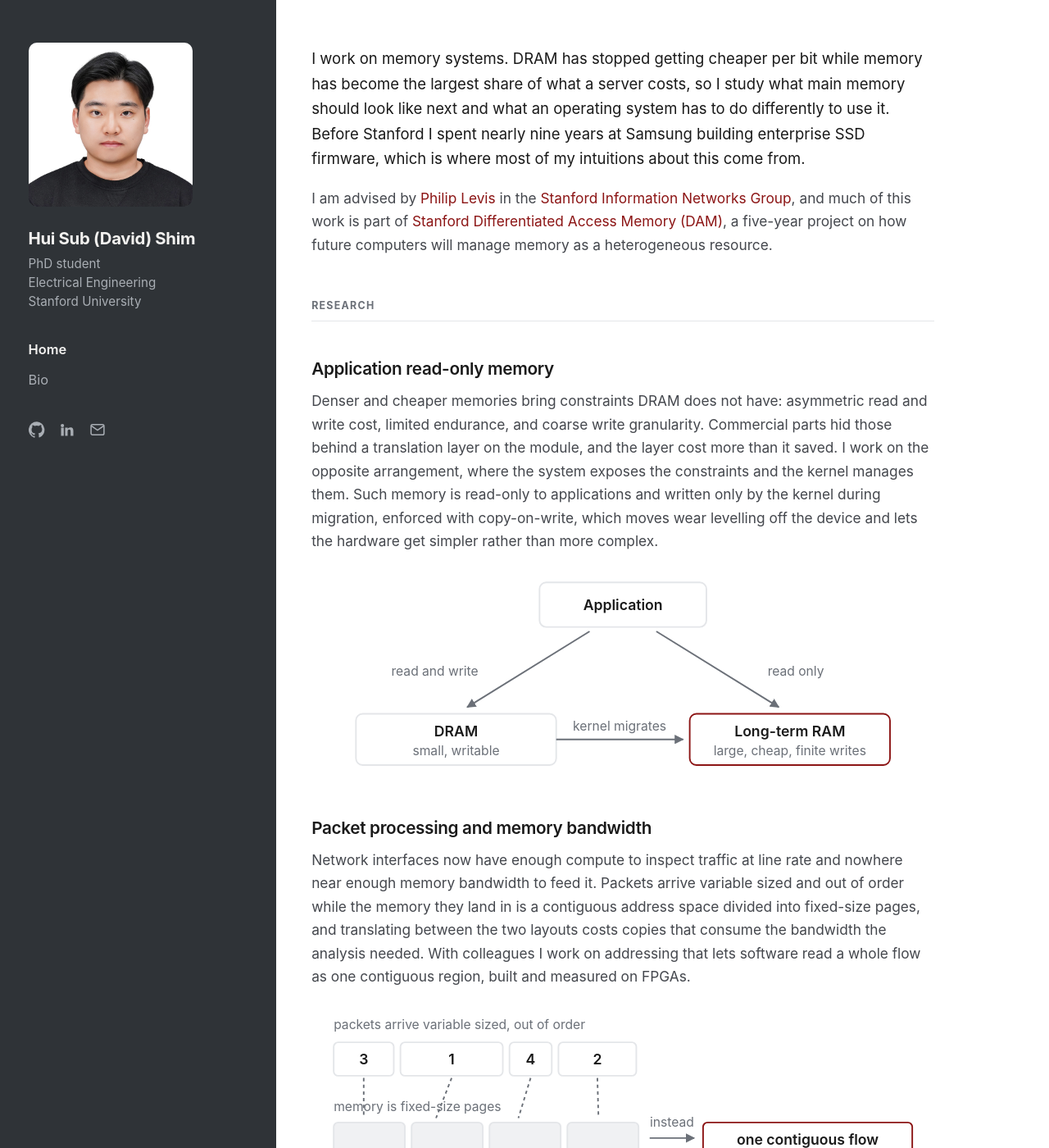
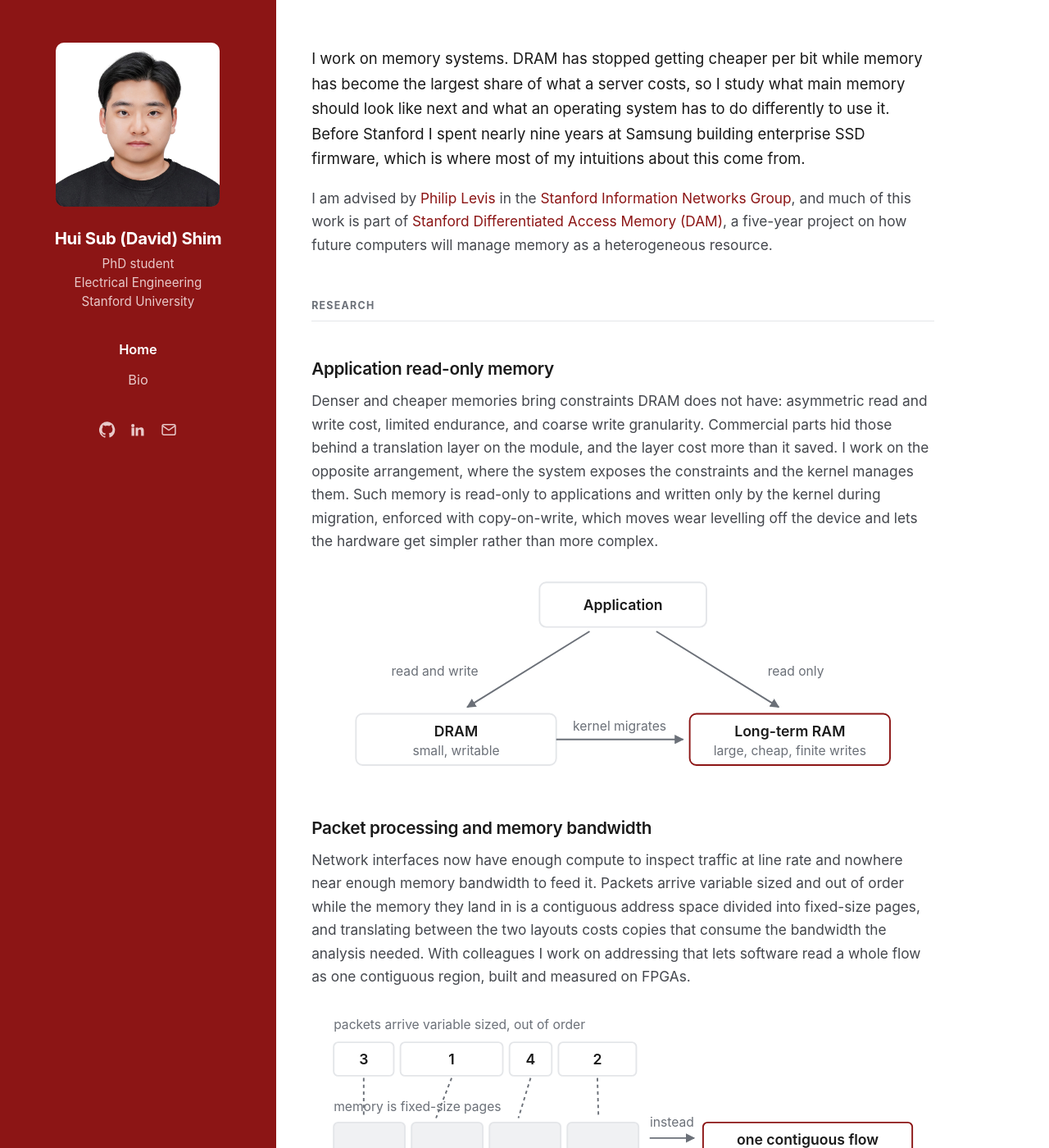
Before and after one commit to davidshim0/davidshim0.github.io, a Jekyll site: the page built from index.html, in a window 1280 px wide and 1400 px high. Shown: the whole window at 82% size. Built offline with Jekyll 4.4.1, drawn with Linux system fonts in a browser that asks for light colours; some of the changed text lies outside the part shown.

Commit message:
Cardinal rail, centred; publication links become icons
Rail is Stanford cardinal and its contents are centre aligned. The
publication PDF, publisher-page and summary links now use the same icons
as the SING site, inlined rather than loaded through a plugin, since
GitHub Pages only runs allowlisted Jekyll plugins.

Chooser gains Samsung blue and lighter variants of both it and cardinal.

Co-Authored-By: Claude Opus 5 <noreply@anthropic.com>

```diff
--- a/_includes/pub.html
+++ b/_includes/pub.html
@@ -9,8 +9,30 @@
   </div>
   <div class="pub-venue">{{ include.pub.venue }}, {{ include.pub.year }}</div>
   <div class="pub-links">
-    {% if include.pub.pdf %}<a href="{{ include.pub.pdf }}">PDF</a>{% endif %}
-    {% if include.pub.doi %}<a href="{{ include.pub.doi }}">Publisher page</a>{% endif %}
-    {% if include.pub.summary %}<a href="{{ include.pub.summary }}">Summary</a>{% endif %}
+    {% if include.pub.pdf %}
+    <a class="pub-icon is-pdf" href="{{ include.pub.pdf | relative_url }}" title="PDF" aria-label="PDF">
+      <svg viewBox="0 0 24 24" fill="none" width="20" height="20">
+        <path fill="#8c1515" d="M5.9 1.5h8.4l5.8 5.8v14a2.2 2.2 0 0 1-2.2 2.2H5.9a2.2 2.2 0 0 1-2.2-2.2V3.7a2.2 2.2 0 0 1 2.2-2.2z"/>
+        <path fill="#ffffff" fill-opacity="0.45" d="M14.3 1.5l5.8 5.8h-5.8z"/>
+        <text x="11.8" y="17.6" text-anchor="middle" fill="#ffffff" font-family="Helvetica,Arial,sans-serif" font-weight="700" font-size="7.3">PDF</text>
+      </svg>
+    </a>
+    {% endif %}
+    {% if include.pub.doi %}
+    <a class="pub-icon" href="{{ include.pub.doi }}" title="Publisher page" aria-label="Publisher page">
+      <svg viewBox="0 0 19 19" width="20" height="20" stroke="currentColor" fill="none">
+        <path stroke-width="1.17359" d="m 9.4490241,0.58679495 a 8.9081759,8.6969871 0 1 0 0.09136,0 z"/>
+        <path stroke-width="0.812487" d="M 9.4947041,0.53622655 V 17.9302 M 18.40288,9.2332135 H 0.58652827 M 2.5965782,3.8812216 a 11.877568,11.595983 0 0 0 13.7962528,0 m 0,10.7039834 a 11.877568,11.595983 0 0 0 -13.7962528,0 M 8.8094604,0.75922615 a 11.420738,11.149983 0 0 0 0,17.03717485 m 1.3704896,0 a 11.420738,11.149983 0 0 0 0,-17.03717485"/>
+      </svg>
+    </a>
+    {% endif %}
+    {% if include.pub.summary %}
+    <a class="pub-icon" href="{{ include.pub.summary }}" title="AI summary" aria-label="AI summary">
+      <svg viewBox="0 0 24 24" fill="none" stroke="currentColor" stroke-width="1.7" stroke-linecap="round" stroke-linejoin="round" width="20" height="20">
+        <path d="M13.2 2.6l1.9 5.1 5.1 1.9-5.1 1.9-1.9 5.1-1.9-5.1-5.1-1.9 5.1-1.9z"/>
+        <path d="M6.1 15.4l.9 2.4 2.4.9-2.4.9-.9 2.4-.9-2.4-2.4-.9 2.4-.9z"/>
+      </svg>
+    </a>
+    {% endif %}
   </div>
 </li>
--- a/assets/css/style.css
+++ b/assets/css/style.css
@@ -8,8 +8,8 @@
   --ink: #1a1a1a;  --ink-soft: #44474d;  --ink-quiet: #6b7078;
   --rule: #e4e6e9; --rule-soft: #f0f1f3; --accent: #8c1515; --bg: #fff;
 
-  --rail-bg: #2f3337; --rail-ink: #f2f1ef; --rail-quiet: #a9aeb4;
-  --rail-line: #474c52; --rail-w: 19.5rem;
+  --rail-bg: #8C1515; --rail-ink: #FFFFFF; --rail-quiet: #E8C9C9;
+  --rail-line: #A33A3A; --rail-w: 19.5rem;
 
   --sans: "Inter", -apple-system, BlinkMacSystemFont, "Segoe UI", Roboto,
           "Helvetica Neue", Arial, sans-serif;
@@ -32,7 +32,7 @@ a:hover { text-decoration: underline; text-underline-offset: 2px; }
 .rail { background: var(--rail-bg); color: var(--rail-ink); }
 .rail-inner {
   position: sticky; top: 0; padding: 3rem 2rem 2.5rem;
-  display: flex; flex-direction: column; align-items: flex-start;
+  display: flex; flex-direction: column; align-items: center; text-align: center;
 }
 .rail-photo {
   width: 200px; height: 200px; border-radius: 10px; object-fit: cover;
@@ -42,15 +42,15 @@ a:hover { text-decoration: underline; text-underline-offset: 2px; }
 .rail-name { font-size: 1.18rem; font-weight: 650; letter-spacing: -0.015em; line-height: 1.3; }
 .rail-role { color: var(--rail-quiet); font-size: 0.88rem; line-height: 1.5; margin-top: 0.4rem; }
 
-.rail-nav { display: flex; flex-direction: column; gap: 0.1rem; margin: 1.75rem 0 0; width: 100%; }
+.rail-nav { display: flex; flex-direction: column; align-items: center; gap: 0.1rem; margin: 1.75rem 0 0; width: 100%; }
 .rail-nav a {
   color: var(--rail-quiet); font-size: 0.95rem; padding: 0.2rem 0;
-  border-bottom: 1px solid transparent; width: fit-content;
+  border-bottom: 1px solid transparent;
 }
 .rail-nav a:hover { color: var(--rail-ink); text-decoration: none; }
 .rail-nav a.is-current { color: var(--rail-ink); font-weight: 600; }
 
-.social { display: flex; gap: 1rem; margin-top: 1.9rem; }
+.social { display: flex; justify-content: center; gap: 1rem; margin-top: 1.9rem; }
 .social a { color: var(--rail-quiet); display: flex; }
 .social a:hover { color: var(--rail-ink); }
 .social svg { display: block; }
@@ -98,7 +98,11 @@ p { margin: 0 0 1.1rem; color: var(--ink-soft); }
 .pub-authors { color: var(--ink-soft); font-size: 0.91rem; }
 .pub-authors strong { color: var(--ink); font-weight: 650; }
 .pub-venue { color: var(--ink-quiet); font-size: 0.88rem; margin-top: 0.1rem; }
-.pub-links { margin-top: 0.4rem; display: flex; gap: 1rem; font-size: 0.87rem; }
+.pub-links { margin-top: 0.5rem; display: flex; align-items: center; gap: 0.7rem; }
+.pub-icon { display: inline-flex; color: var(--ink-quiet); opacity: 0.55; transition: opacity .12s ease; }
+.pub-icon:hover { opacity: 1; text-decoration: none; }
+.pub-icon.is-pdf { opacity: 0.88; }
+.pub-icon svg { display: block; }
 
 .foot {
   margin-top: 3.5rem; padding-top: 1.4rem; border-top: 1px solid var(--rule);
@@ -108,15 +112,11 @@ p { margin: 0 0 1.1rem; color: var(--ink-soft); }
 /* ── Narrow ───────────────────────────────────────────────────────────── */
 @media (max-width: 56rem) {
   .shell { grid-template-columns: 1fr; }
-  .rail-inner {
-    position: static; padding: 2rem 1.5rem;
-    display: grid; grid-template-columns: 110px 1fr; gap: 0 1.25rem;
-    align-items: start;
-  }
-  .rail-photo { width: 110px; height: 110px; margin-bottom: 0; grid-row: 1 / 3; }
-  .rail-nav { flex-direction: row; flex-wrap: wrap; gap: 1rem; margin-top: 1rem;
-              grid-column: 1 / 3; }
-  .social { margin-top: 1rem; grid-column: 1 / 3; }
+  .rail-inner { position: static; padding: 2.25rem 1.5rem; }
+  .rail-photo { width: 128px; height: 128px; margin-bottom: 1rem; }
+  .rail-nav { flex-direction: row; flex-wrap: wrap; justify-content: center;
+              gap: 1.1rem; margin-top: 1.1rem; }
+  .social { margin-top: 1.1rem; }
   .main { padding: 2.25rem 1.5rem 3rem; }
 }
 
```
Also changed, not shown: _data/rail_colors.yml (+19 -12 lines).
